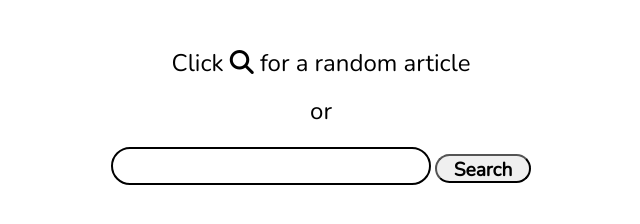
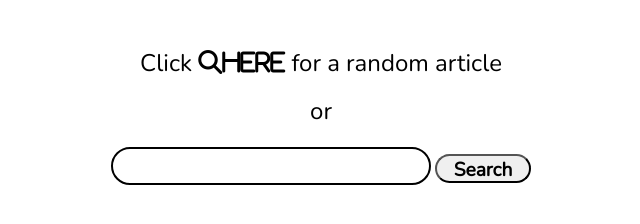
Before and after one commit to rdollent/FCC_Wiki, a plain HTML site: page index.html in a window 1280 px wide. Shown: the whole page, without its empty margins (319-959 px from the left). Drawn offline with nearby package versions, Linux system fonts and the light colour scheme.

Commit message:
added here keyword for random link

```diff
--- a/index.html
+++ b/index.html
@@ -10,7 +10,7 @@
 </head>
 <body>
   <form>
-    <div class="random">Click <a href="https://en.wikipedia.org/wiki/Special:Random" target="_blank"><i class="fa fa-search" aria-hidden="true"></i></a> for a random article<br><br>or<br><br></div>
+    <div class="random">Click <a href="https://en.wikipedia.org/wiki/Special:Random" target="_blank"><i class="fa fa-search" aria-hidden="true">here</i></a> for a random article<br><br>or<br><br></div>
     <input type="text" id="box"/>
     <input type="button" id="search" value="Search"/>
   </form>
```
